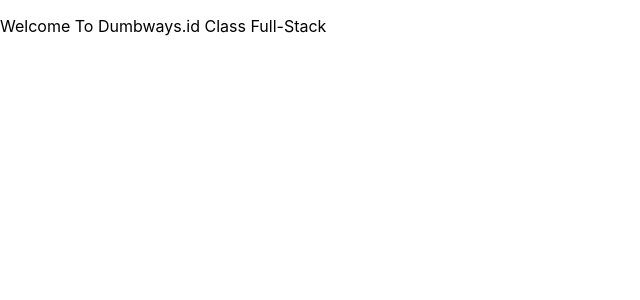
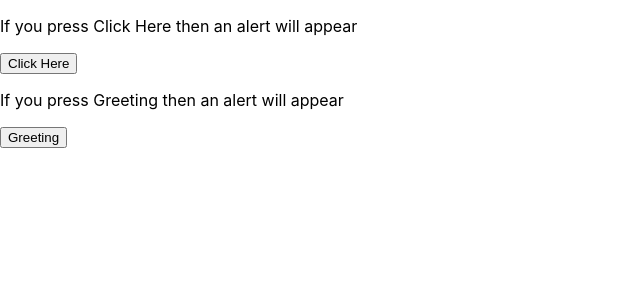
Before and after one commit to demo-dumbways/ebook-code-results-stage-2, a React (Create React App) app: page / in a window 1280 px wide. Shown: the top 300 px of the page, without its empty margins (0-640 px from the left). Built offline with nearby package versions, Linux system fonts and the light colour scheme.

Commit message:
6 frontend reactjs fundamental

```diff
--- a/src/App.js
+++ b/src/App.js
@@ -1,15 +1,17 @@
 function App() {
-  function getMajor() {
-    return ' Full-Stack';
+  function Greeting() {
+    return alert('good morning everyone have a nice day');
   }
-
-  const companyName = 'Dumbways.id';
 
   return (
     <div>
-      <p>
-        Welcome To {companyName} Class {getMajor()}
-      </p>
+      <p>If you press Click Here then an alert will appear</p>
+      <button onClick={() => alert('Hello full-stack bootcamp participants')}>
+        Click Here
+      </button>
+
+      <p>If you press Greeting then an alert will appear</p>
+      <button onClick={Greeting}>Greeting</button>
     </div>
   );
 }
```
